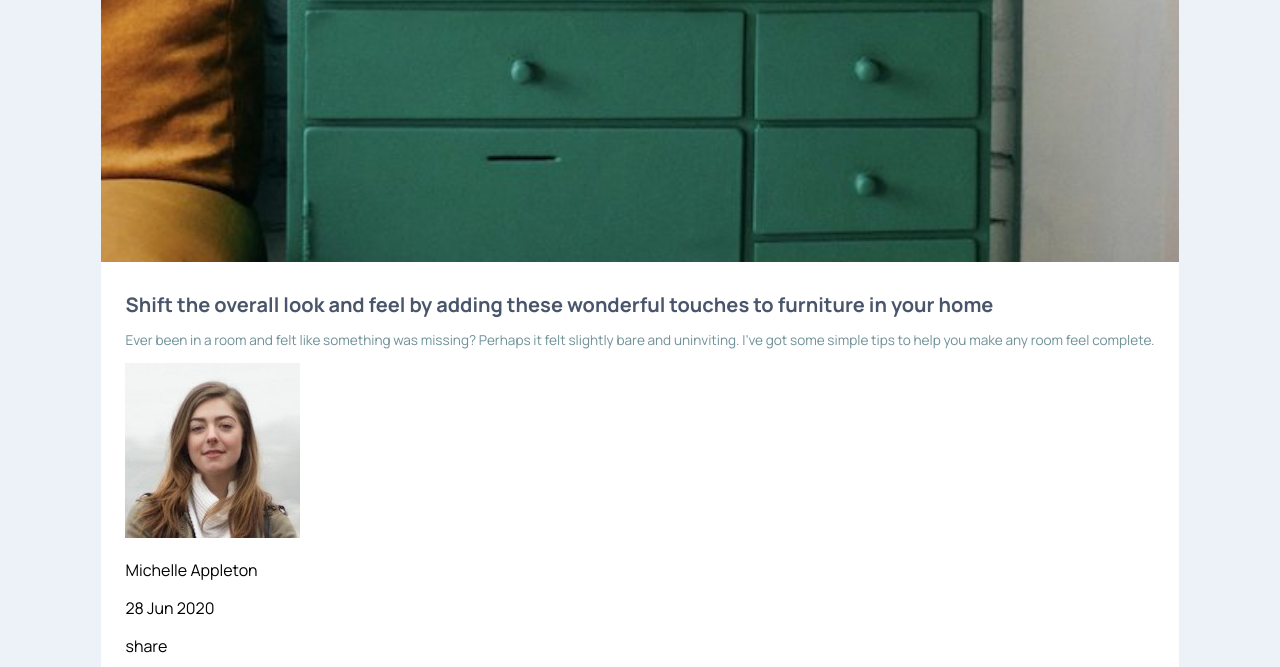
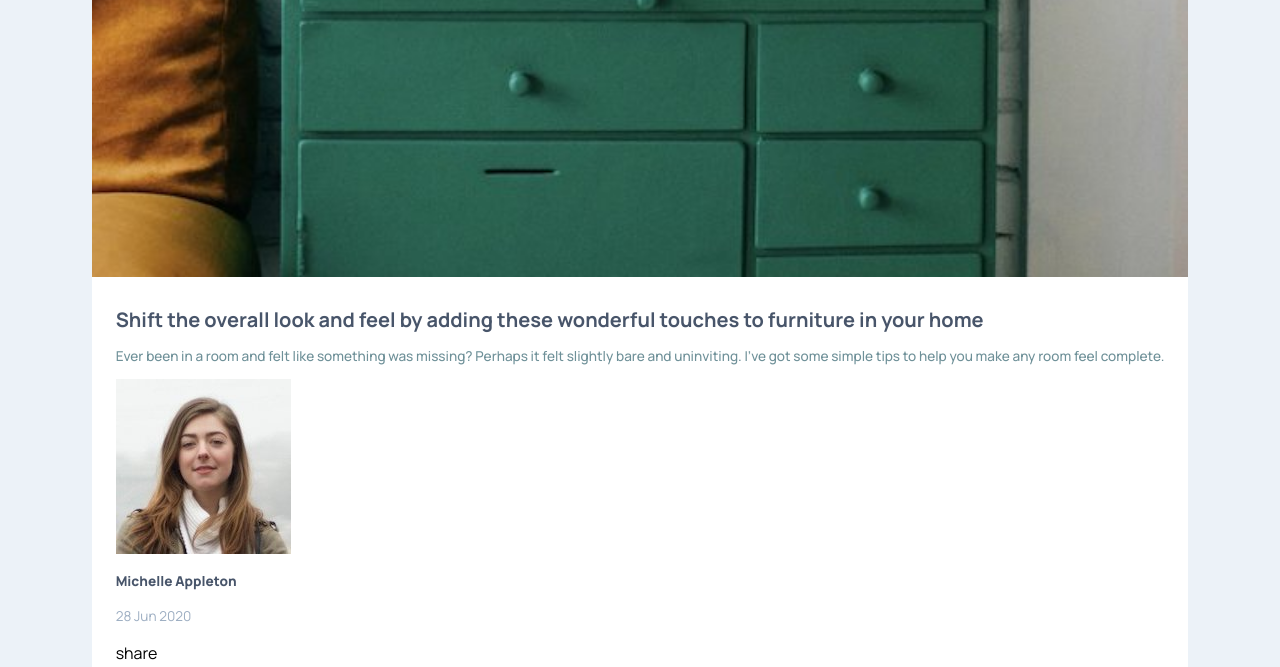
Before and after one commit to Acemeistre/FEM_Article-preview-component, a plain HTML site: page index.html in a window 1280 px wide. Shown: the part 648-1315 px from the top of the page. Drawn offline with Linux system fonts and the light colour scheme.

Commit message:
Add design specified font-weights, sizes and colors to .intro-text, .text, .name and time elements

```diff
--- a/styles.css
+++ b/styles.css
@@ -61,6 +61,21 @@ article {
 
 .text {
     color: var(--color-grey-500);
+    text-align: left;
+    font-weight: 500;
+}
+
+.name {
+    color: var(--color-grey-900);
+    font-weight: 800;
+}
+
+time {
+    color: var(--color-grey-400);
+}
+
+.text,
+.name,
+time {
     font-size: 0.85rem;
-    text-align: left;
 }
```
